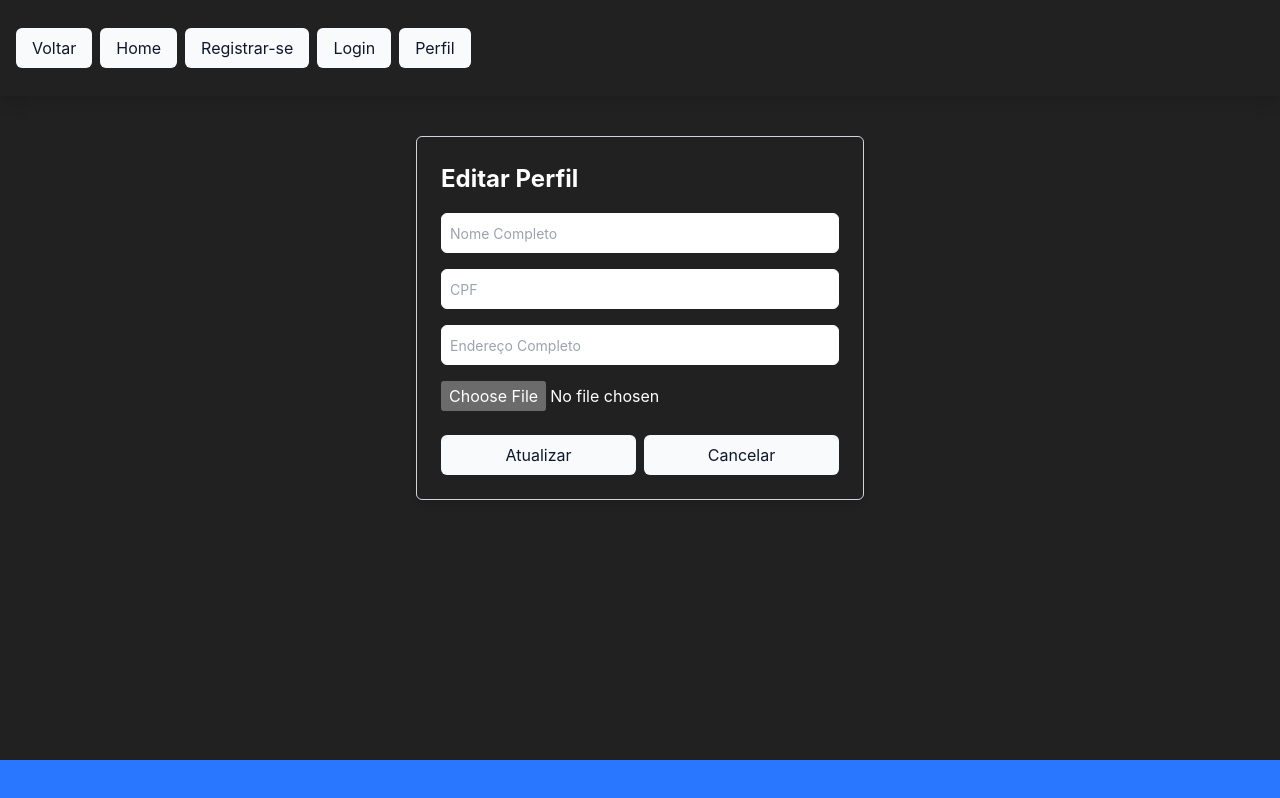
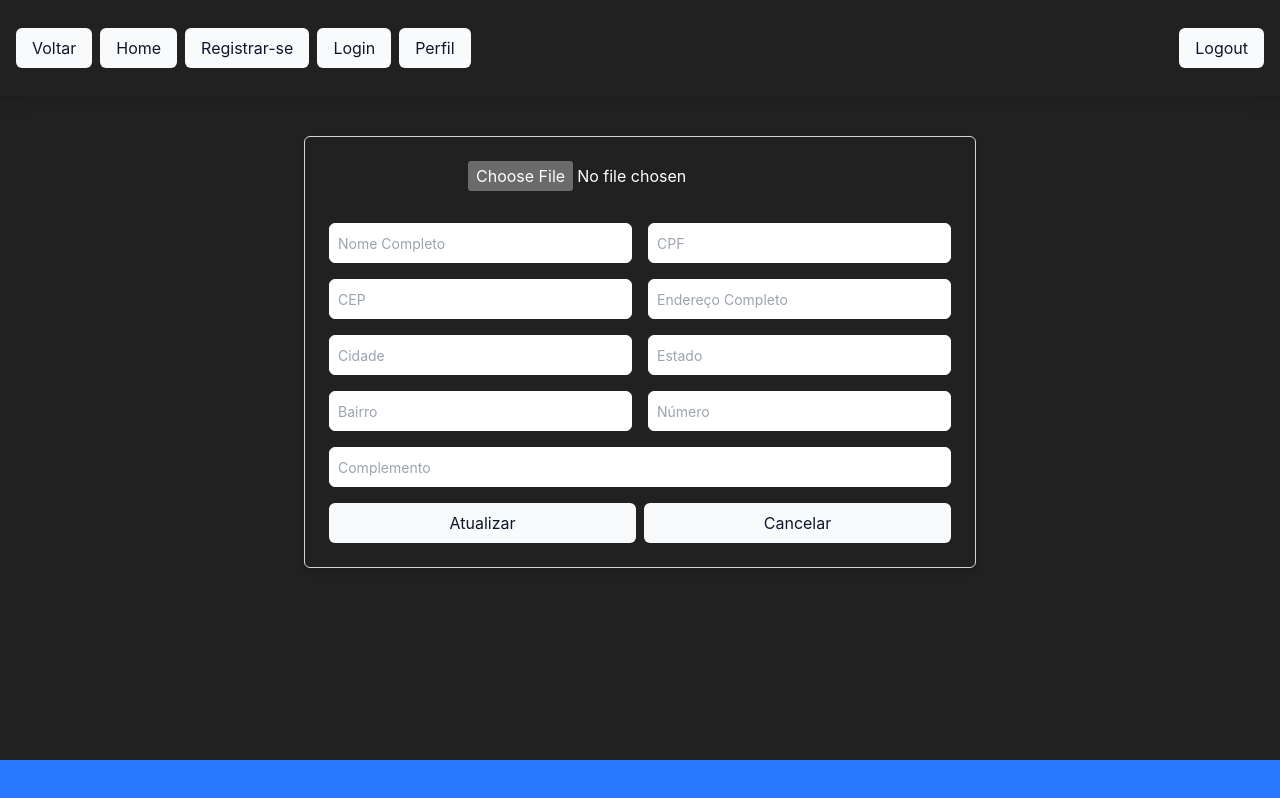
Before and after one commit to GUGALU/projeto-leilao, a Next.js app: page /profile in a window 1280 px wide. Built offline with nearby package versions, Linux system fonts and the light colour scheme; sample sign-in values are in the browser's storage.

Commit message:
feat: profile

```diff
--- a/app/login/page.jsx
+++ b/app/login/page.jsx
@@ -8,6 +8,13 @@ import { useRouter } from "next/navigation";
 
 export default function Login() {
   const router = useRouter();
+
+  const handleLogin = () => {
+    const token = "12345";
+    localStorage.setItem("token", token);
+
+    router.push("/");
+  };
 
   return (
     <div className="flex justify-center my-10 mx-auto rounded-md">
@@ -25,7 +32,7 @@ export default function Login() {
           <Button
             className="w-full"
             onClick={() => {
-              console.log("login");
+              handleLogin();
             }}
           >
             Entrar
--- a/app/page.js
+++ b/app/page.js
@@ -1,10 +1,71 @@
 "use client";
 
-import React from "react";
+import React, { useEffect, useState } from "react";
+import { useRouter } from "next/navigation";
 
-export default function Home() {
+export default function Dashboard() {
+  const router = useRouter();
+  const [token, setToken] = useState(null);
+  const [data, setData] = useState({
+    activeAuctions: 0,
+    lastWonItems: [],
+    lastRegisteredUsers: [],
+    totalSales: 0,
+  });
+
+  const unprotectedRoutes = ["/login", "/register", "/recovery-password", "/change-password"];
+
+  useEffect(() => {
+    const storedToken = localStorage.getItem("token");
+    setToken(storedToken);
+
+    if (!unprotectedRoutes.includes(router.pathname) && !storedToken) {
+      router.push("/login");
+    } else {
+      // Simulate fetching dashboard data
+      const mockData = {
+        activeAuctions: 12,
+        lastWonItems: ["Item 1", "Item 2", "Item 3"],
+        lastRegisteredUsers: ["User 1", "User 2", "User 3"],
+        totalSales: 4520,
+      };
+      setData(mockData);
+    }
+  }, [router]);
+
   return (
-    <div className="flex w-10/12 mx-auto">
+    <div className="flex flex-col w-10/12 mx-auto mt-10 gap-8">
+      <h1 className="text-3xl font-bold">Dashboard</h1>
+
+      <div className="grid grid-cols-1 sm:grid-cols-2 lg:grid-cols-3 gap-6">
+        <div className="p-4 border shadow-md rounded-md">
+          <h2 className="text-xl font-semibold">Leilões Ativos</h2>
+          <p className="text-2xl">{data.activeAuctions}</p>
+        </div>
+
+        <div className="p-4 border shadow-md rounded-md">
+          <h2 className="text-xl font-semibold">Total de Vendas Realizadas</h2>
+          <p className="text-2xl">{data.totalSales}</p>
+        </div>
+
+        <div className="p-4 border shadow-md rounded-md">
+          <h2 className="text-xl font-semibold">Últimos Itens Arrematados</h2>
+          <ul className="list-disc list-inside">
+            {data.lastWonItems.map((item, index) => (
+              <li key={index}>{item}</li>
+            ))}
+          </ul>
+        </div>
+
+        <div className="p-4 border shadow-md rounded-md">
+          <h2 className="text-xl font-semibold">Últimos Usuários Cadastrados</h2>
+          <ul className="list-disc list-inside">
+            {data.lastRegisteredUsers.map((user, index) => (
+              <li key={index}>{user}</li>
+            ))}
+          </ul>
+        </div>
+      </div>
     </div>
   );
 }
--- a/app/profile/page.jsx
+++ b/app/profile/page.jsx
@@ -5,42 +5,54 @@ import { z } from "zod";
 import { zodResolver } from "@hookform/resolvers/zod";
 import { Input } from "@/components/ui/input";
 import { Button } from "@/components/ui/button";
-import { useState } from "react";
+import { useEffect, useState } from "react";
 import { useRouter } from "next/navigation";
 
-// Função para validar CPF (simples, para propósitos de exemplo)
 const validateCPF = (cpf) => {
   const cleaned = cpf.replace(/\D/g, "");
-  if (cleaned.length !== 11) return false;
-  // Validação básica de CPF
-  // Para validação completa, considere usar uma biblioteca como cpf-check
-  return true;
+  return cleaned.length === 11;
 };
 
-// Definindo o esquema de validação com zod
-const schema = z
-  .object({
-    name: z.string().min(1, "Nome é obrigatório"),
-    cpf: z
-      .string()
-      .min(11, "CPF deve ter 11 dígitos")
-      .max(11, "CPF deve ter 11 dígitos")
-      .refine((cpf) => validateCPF(cpf), "CPF inválido"),
-    address: z.string().min(1, "Endereço é obrigatório"),
-    photo: z.string().optional(),
-  });
+const schema = z.object({
+  name: z.string().min(1, "Nome é obrigatório"),
+  cpf: z
+    .string()
+    .min(11, "CPF deve ter 11 dígitos")
+    .max(11, "CPF deve ter 11 dígitos")
+    .refine((cpf) => validateCPF(cpf), "CPF inválido"),
+  cep: z.string().length(8, "CEP deve ter 8 dígitos"),
+  address: z.string().min(1, "Endereço é obrigatório"),
+  city: z.string().min(1, "Cidade é obrigatória"),
+  state: z.string().min(2, "Estado é obrigatório"),
+  neighborhood: z.string().min(1, "Bairro é obrigatório"),
+  number: z.string().min(1, "Número é obrigatório"),
+  complement: z.string().optional(),
+  photo: z.string().optional(),
+});
 
 export default function Profile() {
   const router = useRouter();
   const [photoPreview, setPhotoPreview] = useState("");
+  const [addressData, setAddressData] = useState({
+    address: "",
+    city: "",
+    state: "",
+    neighborhood: "",
+    number: "",
+    complement: "",
+  });
 
-  const { register, handleSubmit, formState: { errors } } = useForm({
+  const {
+    register,
+    handleSubmit,
+    setValue,
+    formState: { errors },
+  } = useForm({
     resolver: zodResolver(schema),
   });
 
   const onSubmit = (data) => {
     console.log(data);
-    // Lógica para atualizar o perfil
   };
 
   const handleFileChange = (e) => {
@@ -52,49 +64,173 @@ export default function Profile() {
     }
   };
 
+  const fetchAddressData = async (cep) => {
+    try {
+      const response = await fetch(`https://viacep.com.br/ws/${cep}/json/`);
+      const data = await response.json();
+      if (data.erro) {
+        throw new Error("CEP não encontrado");
+      }
+      setAddressData({
+        address: data.addres,
+        city: data.city,
+        state: data.state,
+        neighborhood: data.neighborhood,
+        number: "",
+        complement: "",
+      });
+      setValue("address", data.address);
+      setValue("city", data.city);
+      setValue("state", data.state);
+      setValue("neighborhood", data.neighborhood);
+    } catch (error) {
+      console.error("Erro ao buscar dados do endereço:", error);
+    }
+  };
+
+  useEffect(() => {
+    const token = localStorage.getItem("token");
+
+    if (!token) {
+      router.push("/login");
+    }
+  }, [router]);
+
   return (
     <div className="flex justify-center my-10 mx-auto rounded-md">
-      <div className="flex flex-col w-full max-w-md rounded-md shadow-md border border-gray-300 p-6 gap-4">
-        <h1 className="text-2xl font-bold">Editar Perfil</h1>
-        <form onSubmit={handleSubmit(onSubmit)} className="flex flex-col gap-4">
+      <div className="flex flex-col w-full max-w-2xl rounded-md shadow-md border border-gray-300 p-6 gap-6">
+        <div className="flex justify-center">
+          <input
+            type="file"
+            accept="image/*"
+            onChange={handleFileChange}
+            className="mb-2"
+          />
+          {photoPreview && (
+            <img
+              src={photoPreview}
+              alt="Preview"
+              className="w-32 h-32 object-cover rounded-full mb-4"
+            />
+          )}
+        </div>
+
+        <form
+          onSubmit={handleSubmit(onSubmit)}
+          className="grid grid-cols-1 md:grid-cols-2 gap-4"
+        >
+          {/* Coluna 1 */}
           <div>
             <Input
               {...register("name")}
               placeholder="Nome Completo"
-              variant="form"
               className="w-full"
             />
-            {errors.name && <p className="text-red-500 text-sm">{errors.name.message}</p>}
+            {errors.name && (
+              <p className="text-red-500 text-sm">{errors.name.message}</p>
+            )}
           </div>
+
           <div>
             <Input
               {...register("cpf")}
               placeholder="CPF"
-              variant="form"
+              maxLength={11}
               className="w-full"
-              maxLength={11}
             />
-            {errors.cpf && <p className="text-red-500 text-sm">{errors.cpf.message}</p>}
+            {errors.cpf && (
+              <p className="text-red-500 text-sm">{errors.cpf.message}</p>
+            )}
           </div>
+
+          <div>
+            <Input
+              {...register("cep")}
+              placeholder="CEP"
+              maxLength={8}
+              className="w-full"
+              onBlur={(e) => fetchAddressData(e.target.value)}
+            />
+            {errors.cep && (
+              <p className="text-red-500 text-sm">{errors.cep.message}</p>
+            )}
+          </div>
+
           <div>
             <Input
               {...register("address")}
               placeholder="Endereço Completo"
-              variant="form"
+              className="w-full"
+              value={addressData.address}
+            />
+            {errors.address && (
+              <p className="text-red-500 text-sm">{errors.address.message}</p>
+            )}
+          </div>
+
+          <div>
+            <Input
+              {...register("city")}
+              placeholder="Cidade"
+              className="w-full"
+              value={addressData.city}
+            />
+            {errors.city && (
+              <p className="text-red-500 text-sm">{errors.city.message}</p>
+            )}
+          </div>
+
+          <div>
+            <Input
+              {...register("state")}
+              placeholder="Estado"
+              className="w-full"
+              value={addressData.state}
+            />
+            {errors.state && (
+              <p className="text-red-500 text-sm">{errors.state.message}</p>
+            )}
+          </div>
+
+          <div>
+            <Input
+              {...register("neighborhood")}
+              placeholder="Bairro"
+              className="w-full"
+              value={addressData.neighborhood}
+            />
+            {errors.neighborhood && (
+              <p className="text-red-500 text-sm">
+                {errors.neighborhood.message}
+              </p>
+            )}
+          </div>
+
+          <div>
+            <Input
+              {...register("number")}
+              placeholder="Número"
               className="w-full"
             />
-            {errors.address && <p className="text-red-500 text-sm">{errors.address.message}</p>}
+            {errors.number && (
+              <p className="text-red-500 text-sm">{errors.number.message}</p>
+            )}
           </div>
-          <div>
-            <input
-              type="file"
-              accept="image/*"
-              onChange={handleFileChange}
-              className="mb-2"
+
+          <div className="md:col-span-2">
+            <Input
+              {...register("complement")}
+              placeholder="Complemento"
+              className="w-full"
             />
-            {photoPreview && <img src={photoPreview} alt="Preview" className="w-32 h-32 object-cover rounded-full" />}
+            {errors.complement && (
+              <p className="text-red-500 text-sm">
+                {errors.complement.message}
+              </p>
+            )}
           </div>
-          <div className="flex gap-2">
+
+          <div className="md:col-span-2 flex gap-2">
             <Button type="submit" className="w-full">
               Atualizar
             </Button>
--- a/components/header/header.jsx
+++ b/components/header/header.jsx
@@ -7,11 +7,17 @@ import { BackButton } from "../button/backButton";
 const Header = () => {
   const router = useRouter();
 
+  const handleLogout = () => {
+    localStorage.removeItem("token");
+    router.push("/login");
+  }
+
   return (
     <div className="relative z-50 w-full shadow-lg">
       <div className="mx-auto my-6 flex w-full flex-row justify-between px-4 md:my-7 2xl:w-10/12">
-        <div className="flex items-center justify-center gap-2">
-          <BackButton/>
+        <div className="flex items-center justify-between w-full">
+          <div className="flex justify-center gap-2">
+            <BackButton />
             <Button
               onClick={() => router.push("/")}
               className="hidden h-10 md:flex"
@@ -37,6 +43,15 @@ const Header = () => {
               <span>Perfil</span>
             </Button>
           </div>
+          <div>
+            <Button
+              onClick={() => handleLogout()}
+              className="hidden h-10 md:flex"
+            >
+              <span>Logout</span>
+            </Button>
+          </div>
+        </div>
       </div>
     </div>
   );
```
Lines whose indentation alone changed are shown as unchanged.
